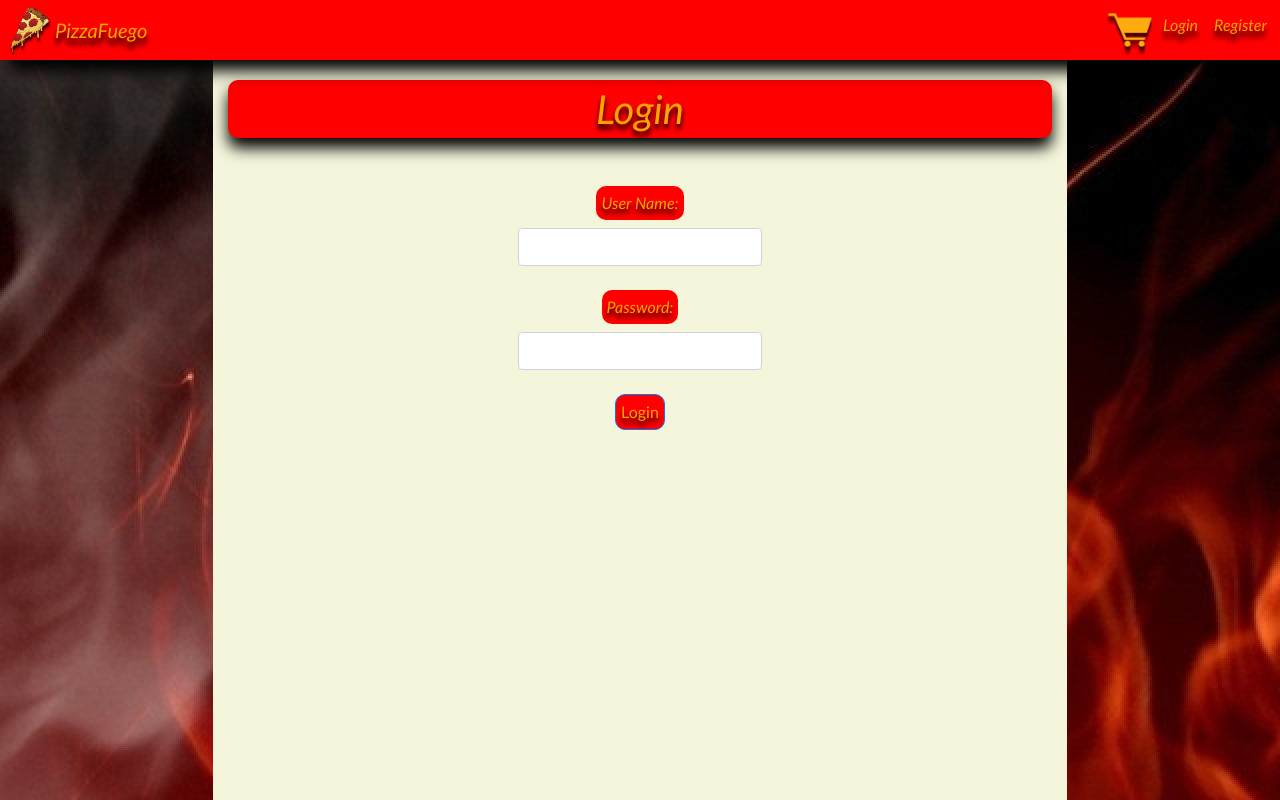
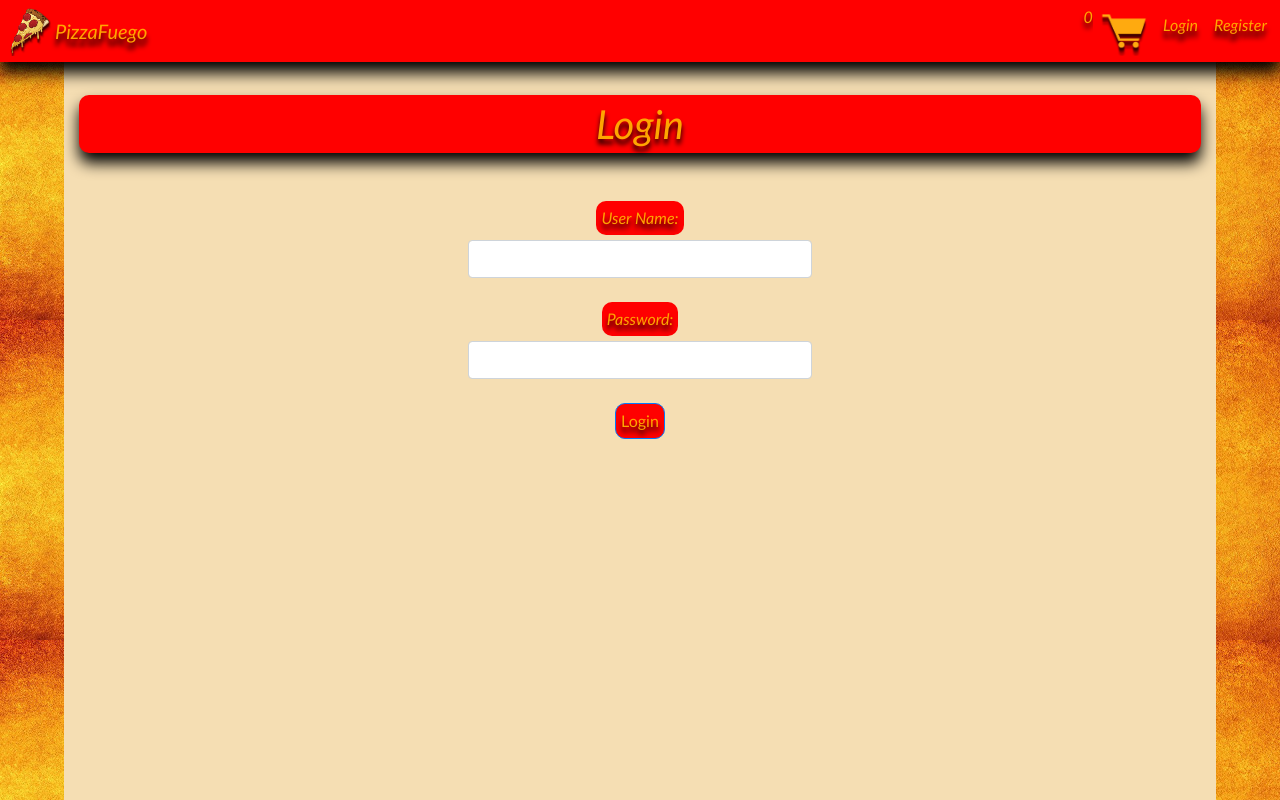
Before and after one commit to DShaulov/CS50-Web-Project-3-PizzaShop, a Django app: page /login in a window 1280 px wide. Run offline with Django 3.2, Linux system fonts and the light colour scheme; some libraries are stand-ins or nearby versions.

Commit message:
9:21 09/03

```diff
--- a/orders/templates/layout.html
+++ b/orders/templates/layout.html
@@ -7,16 +7,33 @@
         {% endblock %}
 
         {% load static %}
+        <script>
+            // adding minus png here, so i can use it in plusMinusBtns.js
+            function createImg(){
+                const image = document.createElement('img');
+                image.src = '{% static "images/minus.png" %}';
+                image.className = 'minusImg';
+                return image;
+            };
+        </script>
+        <script
+        src="https://code.jquery.com/jquery-3.4.1.min.js"
+        integrity="sha256-CSXorXvZcTkaix6Yvo6HppcZGetbYMGWSFlBw8HfCJo="
+        crossorigin="anonymous">
+        </script>
         <link rel="shortcut icon" type="image/png" href="{% static 'images/favicon.ico' %}"/>
         <link rel="stylesheet" href="https://stackpath.bootstrapcdn.com/bootstrap/4.4.1/css/bootstrap.min.css" integrity="sha384-Vkoo8x4CGsO3+Hhxv8T/Q5PaXtkKtu6ug5TOeNV6gBiFeWPGFN9MuhOf23Q9Ifjh" crossorigin="anonymous">
         <link rel="stylesheet" href="{% static 'style/main.css' %}">
         <style>
+            body, html {
+                background-image: url("{% static 'images/background1.jpg' %}");
+                height: 100%;
+                font-family: 'Trebuchet MS', 'Lucida Sans Unicode', 'Lucida Grande', 'Lucida Sans', Arial, sans-serif;
+                font-style: italic;
+}
             #background {
-                background-image: url('{% static "images/background2.jpg" %}');
                 height: 100%;
                 width: 100%;
-                background-attachment: fixed;
-                background-position: center;
             }
         </style>
         <script src="{% static 'javascript/checkers.js' %}"></script>
@@ -26,8 +43,9 @@
             <img src="{% static 'images/PizzaNavRedone.png' %}" alt="" class="pizzaLogo">
             <a href="/" class="navbar-brand myLogo">PizzaFuego</a>
             <ul class="navbar-nav ml-auto">
+                <p class="counter">0</p>
                 <li class="nav-item">
-                    <a href="/cart"><img src="{% static 'images/shoppingcart.png' %}" alt="" class="pizzaLogo"></a>
+                    <button class="shoppingCartBtn" id="shoppingCart"><img src="{% static 'images/shoppingcart.png' %}" alt="" class="shoppingCartImg"></button>
                 </li>
                 {% if logged_in == "" %}
                 <li class="nav-item">
@@ -43,15 +61,24 @@
                 {% endif %}
             </ul>
         </nav>
-        <div id="background">
-            <div class="col-8 offset-2" id="mainApp">
+            <div id="mainApp">
                     <h1>-----</h1>
                     <br>
                     {% block body %}
 
                     {% endblock %}
             </div>
+            <div class="cartDropMenu">
+                <br><br>
+                <div id="menuItems">
+                    <table id="menuItemsTable" class="myTable">
+
+                    </table>
+                </div>
+                <br>
+                <button class="btn formLabel"><a href="/checkout">CheckOut</a></button>
             </div>
 
+        <script src="{% static 'javascript/cartClick.js' %}"></script>
     </body>
 </html>
--- a/orders/urls.py
+++ b/orders/urls.py
@@ -7,5 +7,6 @@ urlpatterns = [
     path("register", views.register, name="register"),
     path("login", views.login, name="login"),
     path("logout", views.logout, name="logout"),
-    path("cart", views.cart, name="cart")
+    path("checkout", views.checkout, name="cart"),
+    path("logOrder", views.logOrder, name="logOrder")
 ]
--- a/orders/views.py
+++ b/orders/views.py
@@ -1,7 +1,7 @@
 """
 The module responsible for directing the user around the site?!
 """
-from django.http import HttpResponseRedirect
+from django.http import HttpResponseRedirect, HttpResponse
 from django.shortcuts import render
 from django.contrib.auth.models import User
 from django.contrib.auth import authenticate
@@ -90,7 +90,7 @@ def logout(request):
     del request.session['username']
     return HttpResponseRedirect("/")
 
-def cart(request):
+def checkout(request):
 
     # check to see if user is logged in
     try:
@@ -103,3 +103,8 @@ def cart(request):
         "logged_in": logged_in
     }
     return render(request, "cart.html", context=context)
+
+def logOrder(request):
+    if request.method == "POST":
+        print("Hey im in")
+        return HttpResponse("")
--- a/pizza/urls.py
+++ b/pizza/urls.py
@@ -22,5 +22,6 @@ urlpatterns = [
     path("register", include("orders.urls")),
     path("login", include("orders.urls")),
     path("logout", include("orders.urls")),
-    path("cart", include("orders.urls"))
+    path("checkout", include("orders.urls")),
+    path("logOrder", include("orders.urls"))
 ]
--- /dev/null
+++ b/static/javascript/cartClick.js
@@ -0,0 +1,13 @@
+/**
+ * contains onclick event handlers for the cart icon
+ */
+
+ $(document).ready( () => {
+     // hide the button on load so
+     // it wont be open when the page is loaded for the first time
+    $('.cartDropMenu').hide();
+
+    $('.shoppingCartImg').click( () => {
+        $('.cartDropMenu').slideToggle(1000);
+    });
+ });
--- a/static/style/main.css
+++ b/static/style/main.css
@@ -1,18 +1,14 @@
 h1 {
     color: red;
 }
-
-body, html {
-    height: 100%;
-    font-family: 'Trebuchet MS', 'Lucida Sans Unicode', 'Lucida Grande', 'Lucida Sans', Arial, sans-serif;
-    font-style: italic;
-}
-
 #mainApp {
     height: 100%;
     overflow-y: scroll;
-    background-color: beige;
-
+    background-color: wheat;
+    padding: 15px;
+    width: 90%;
+    margin-left: 5%;
+    float: left;
 }
 
 .myNav {
@@ -23,7 +19,7 @@ body, html {
     top: 0%;
     width: 100%;
     z-index: 100;
-    box-shadow: 10px 10px 15px 1px black;
+    box-shadow: 0px 10px 15px 1px black;
 }
 
 .myLogo {
@@ -55,9 +51,18 @@ a:hover, a:visited {
     height: 50px;
 }
 
-.shoppingCart {
+.shoppingCartImg {
     width: 50px;
     height: 50px;
+}
+
+.shoppingCartBtn {
+    border: 0px;
+    background-color: red;
+}
+
+.shoppingCartBtn:focus {
+    outline: none;
 }
 
 .formLabel {
@@ -67,6 +72,7 @@ a:hover, a:visited {
     border-radius: 10px;
     padding: 5px;
     text-shadow: 0px 5px 5px black;
+    margin-bottom: 5px;
 }
 
 .error {
@@ -106,3 +112,49 @@ a:hover, a:visited {
 .minusBtn:focus {
     outline: none;
 }
+
+.counter {
+    color: #ffa500;
+    text-shadow: 0px 5px 5px black;
+}
+
+.cartDropMenu {
+    position: fixed;
+    margin-top: 2.5%;
+    margin-left: 50%;
+    width: 50%;
+    background-color: #ffa500;
+    color: #ffa500;
+    text-align: center;
+    border-radius: 15px;
+    z-index: 10;
+    border: 4px solid red;
+}
+
+#menuItemsTable {
+    color: red;
+}
+
+#menuItemsTable {
+    border-radius: 15px;
+}
+
+.minusImg {
+    width: 20px;
+    height: 20px;
+}
+
+.myTable {
+    width: 100%;
+    background-color: red;
+}
+
+.myTD {
+    padding: 10px;
+}
+
+.myRow {
+    border-top: 2px solid #343a40;
+    border-bottom: 2px solid #343a40;
+    width: 100%;
+}
```
Also changed, not shown: jsconfig.json (added, +7 -0 lines), orders/templates/menu.html (+7 -6 lines), static/javascript/plusMinusBtns.js (added, +58 -0 lines), db.sqlite3, orders/templates/login.html (indentation only), static/images/background1.jpg (added), static/images/minus.png. Lines whose indentation alone changed are shown as unchanged.
